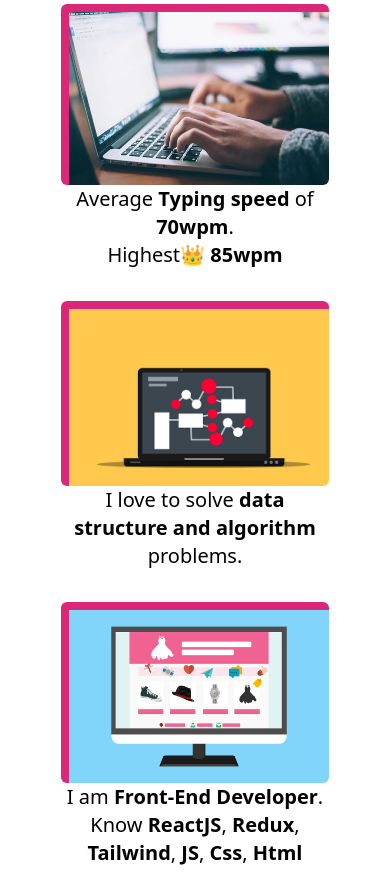
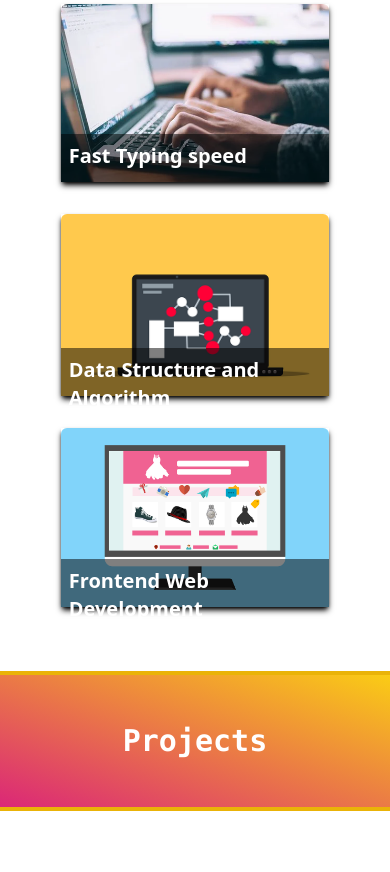
Before and after one commit to creatorGod003/Porfolio-Website, a plain HTML site: page index.html in a window 390 px wide. Shown: the part 1060-1932 px from the top of the page. Drawn offline with nearby package versions, Linux system fonts and the light colour scheme; grey boxes are pictures that could not be loaded.

Commit message:
add card animation on skill section

```diff
--- a/index.html
+++ b/index.html
@@ -71,7 +71,7 @@
                     <a href="#contact">Contact Me</a>
                 </li>
                 <li class="marker:content-['➤'] marker:text-yellow-500">
-                    <a href="AshutoshRanjan_CSE_SOA.pdf" download>CV <span class="text-yellow-500">(download)</span> </a>
+                    <a href="resume.pdf" download>CV <span class="text-yellow-500">(download)</span> </a>
                 </li>
             </ul>
         </div>
@@ -100,7 +100,7 @@
                     <li class="text-lg text-black md:hover:scale-110"><a href="#">Home</a></li>
                     <li class="text-white text-lg md:hover:scale-110"><a href="#projects">Projects</a></li>
                     <li class="text-white text-lg md:hover:scale-110"><a href="#contact">Contact Me</a></li>
-                    <li class="text-white text-lg md:hover:scale-110"><a href="Ashutosh Ranjan_CSE_SOA.pdf" download>CV(download)</a></li>
+                    <li class="text-white text-lg md:hover:scale-110"><a href="resume.pdf" download>CV(download)</a></li>
                 </ul>
 
             </div>
@@ -116,7 +116,7 @@
         <div id="hero" class="my-12 h-[50vh] flex flex-col justify-around items-center lg:h-[30vh]">
 
             <p class="px-10 text-center text-5xl">
-                Hello👋, there.
+                Namaste 🙏
                 <br>
                 <br>
                 <span class="text-3xl">Welcome to my portfolio Website.</span>
@@ -141,35 +141,41 @@
                 <div class="flex flex-wrap justify-center">
 
                     <div class="p-4 flex flex-row justify-center items-center">
-                        <div class="flex flex-col w-3/4">
-                            <img class="rounded-md  border-t-8 border-l-8 border-pink-600 w-[70vh]" src="Images/typing.webp"
+                        <div class="flex flex-col w-3/4 relative shadow-md shadow-black">
+                            <img class="rounded-md rounded-br-none rounded-bl-none w-[70vh]" src="Images/typing.webp"
                                 alt="">
-                            <p class="proj-desc text-center text-xl">
+                            <div class="absolute bottom-0 bg-black bg-opacity-50 w-full px-2 group h-[3rem] hover:h-[7rem] transition-all ease-in-out">
+                                <h3 class="text-white text-xl font-bold my-2">Fast Typing speed</h3>
+                                <p class="proj-desc text-white opacity-0 group-hover:opacity-100">
                                     Average <b>Typing speed</b> of <b>70wpm</b>. <br>
                                     Highest👑 <b>85wpm</b>
                                 </p>
                             </div>
                         </div>
+                    </div>
 
                     <div class="p-4 flex flex-row justify-center items-center">
-                        <div class="flex flex-col w-3/4">
-                            <img class="rounded-md   border-t-8 border-l-8 border-pink-600 w-[70vh]"
-                                src="Images/dsa.webp" alt="data structure and algorithm">
-                            <p class="proj-desc text-center text-xl">
-                                I love to solve <b>data structure and algorithm</b> problems.
+                        <div class="flex flex-col w-3/4 relative shadow-md shadow-black">
+                            <img class="rounded-md rounded-br-none rounded-bl-none w-[70vh]" src="Images/dsa.webp" alt="data structure and algorithm">
+                            <div class="absolute bottom-0 bg-black bg-opacity-50 w-full px-2 group h-[3rem] hover:h-[7rem] transition-all ease-in-out">
+                                <h3 class="text-white text-xl font-bold my-2">Data Structure and Algorithm</h3>
+                                <p class="proj-desc text-white opacity-0 group-hover:opacity-100">
+                                    Sound knowledge of <b class="text-yellow-500">data structure and algorithm</b> concepts.
                                 </p>
+                            </div>
                         </div>
                     </div>
 
                     <div class="p-4 flex flex-row justify-center items-center">
-                        <div class="flex flex-col w-3/4">
-                            <img class="rounded-md  border-t-8 border-l-8 border-pink-600 w-[70vh]" src="Images/frontend.webp"
+                        <div class="flex flex-col w-3/4 relative shadow-md shadow-black">
+                            <img class="rounded-md rounded-br-none rounded-bl-none w-[70vh]" src="Images/frontend.webp"
                             alt="">
-                            <p class="proj-desc text-center text-xl">
-                                I am <b>Front-End Developer</b>.
-                                <br>
-                                Know <b>ReactJS</b>, <b>Redux</b>, <b>Tailwind</b>, <b>JS</b>, <b>Css</b>, <b>Html</b>
+                            <div class="absolute bottom-0 bg-black bg-opacity-50 w-full px-2 group h-[3rem] hover:h-[7rem] transition-all ease-in-out">
+                                <h3 class="text-white text-xl font-bold my-2">Frontend Web Development</h3>
+                                <p class="proj-desc text-white opacity-0 group-hover:opacity-100">
+                                    Sound knowledge of <span class="text-white"><b>HTML, CSS, JS</b> and <b>ReactJS</b></span>.
                                 </p>
+                            </div>
                         </div>
                     </div>
 
```
Also changed, not shown: 2 other files. Lines whose indentation alone changed are shown as unchanged.
